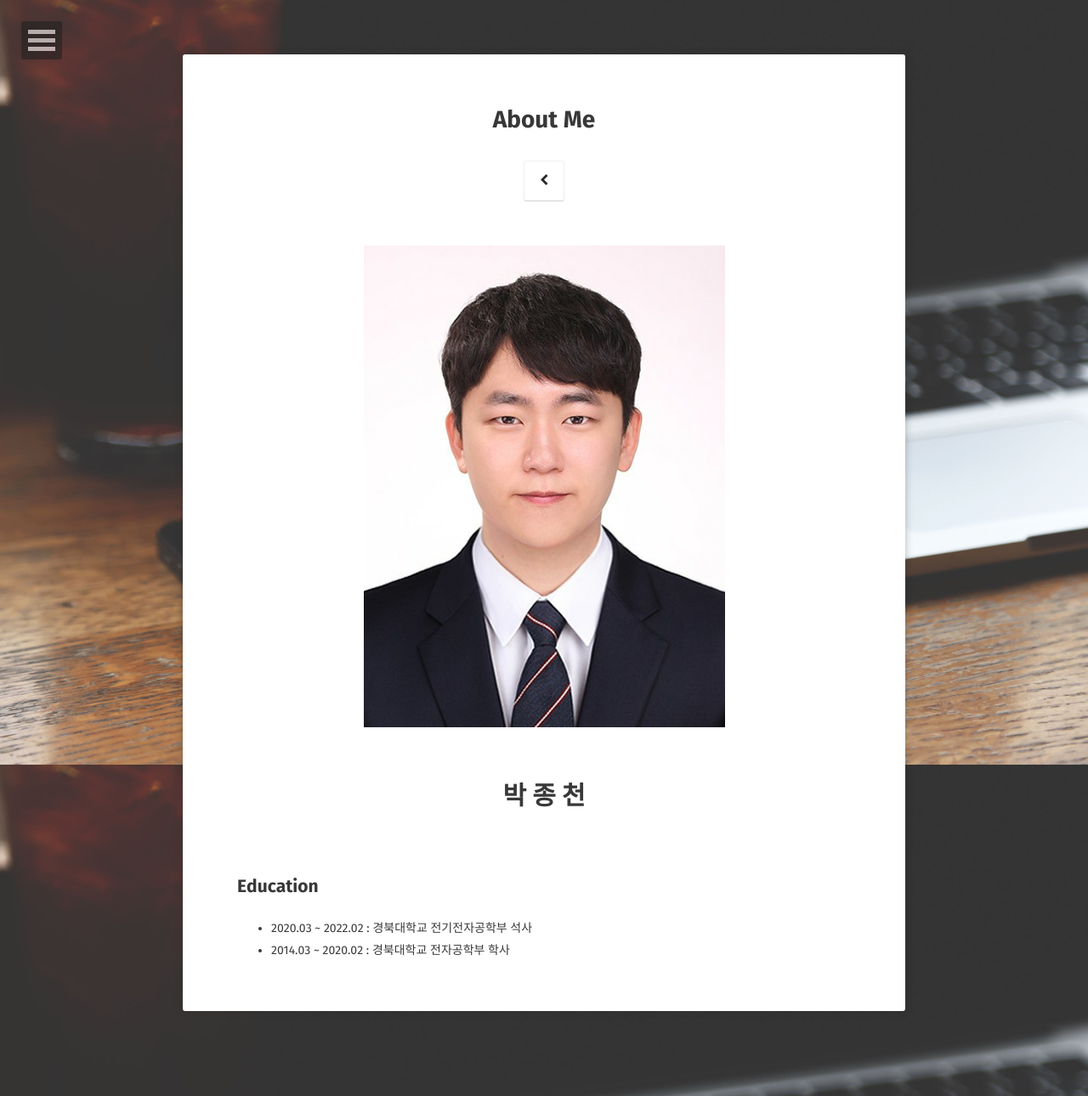
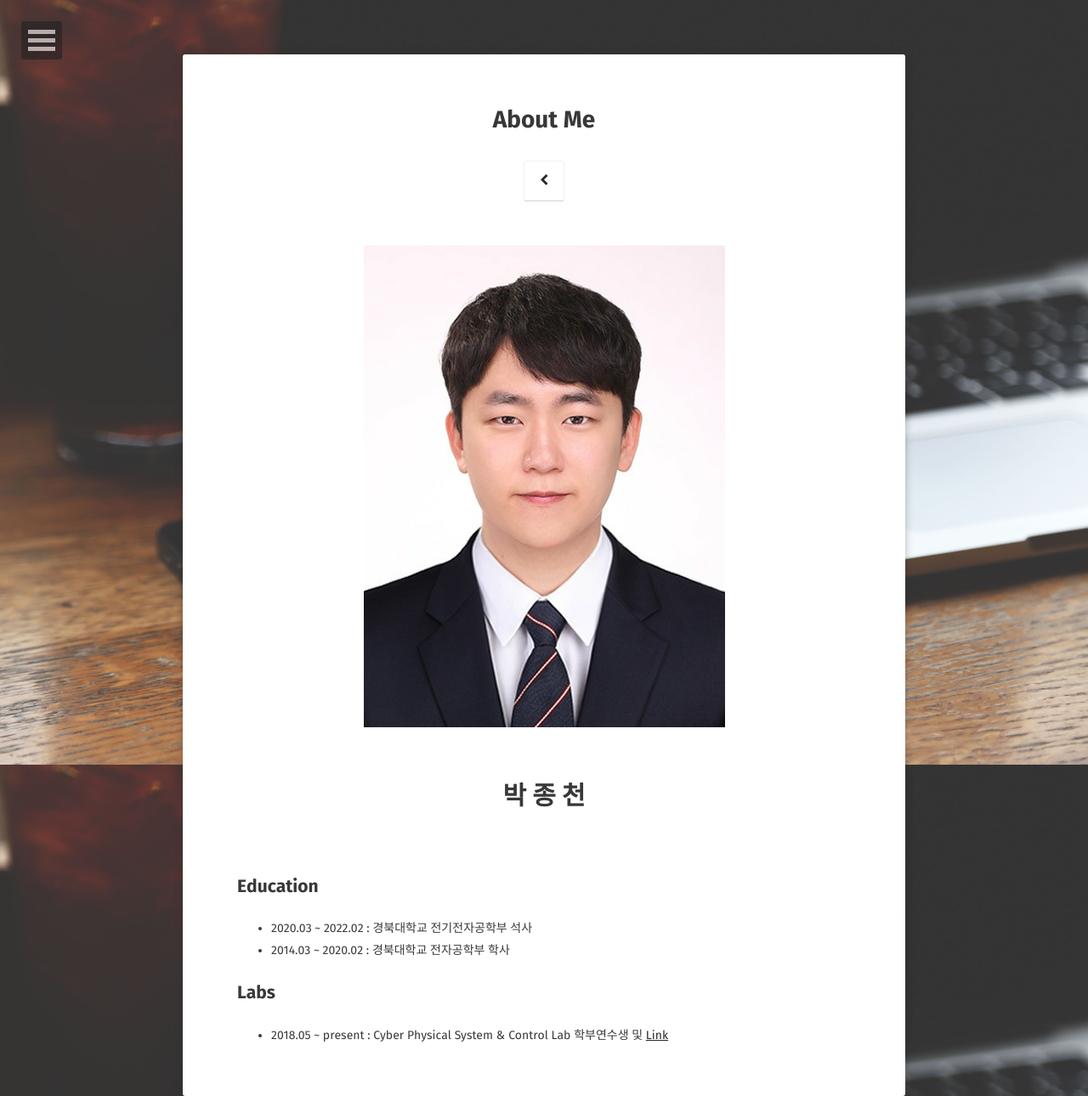
Before and after one commit to JongCheon-Park/JongCheon-Park.github.io, a Jekyll site: the page built from about/index.md, in a window 1280 px wide. Shown: the whole page at 85% size. Built offline with Jekyll 4.4.1, drawn with Linux system fonts in a browser that asks for light colours; some web fonts are replaced.

Commit message:
Update index.md

```diff
--- a/about/index.md
+++ b/about/index.md
@@ -14,3 +14,8 @@ comments: false
 
 - 2020.03 ~ 2022.02 : 경북대학교 전기전자공학부 석사<br>
 - 2014.03 ~ 2020.02 : 경북대학교 전자공학부 학사
+
+
+## Labs
+
+- 2018.05 ~ present : Cyber Physical System & Control Lab 학부연수생 및  [Link](http://cpsc-lab.github.io)
```
